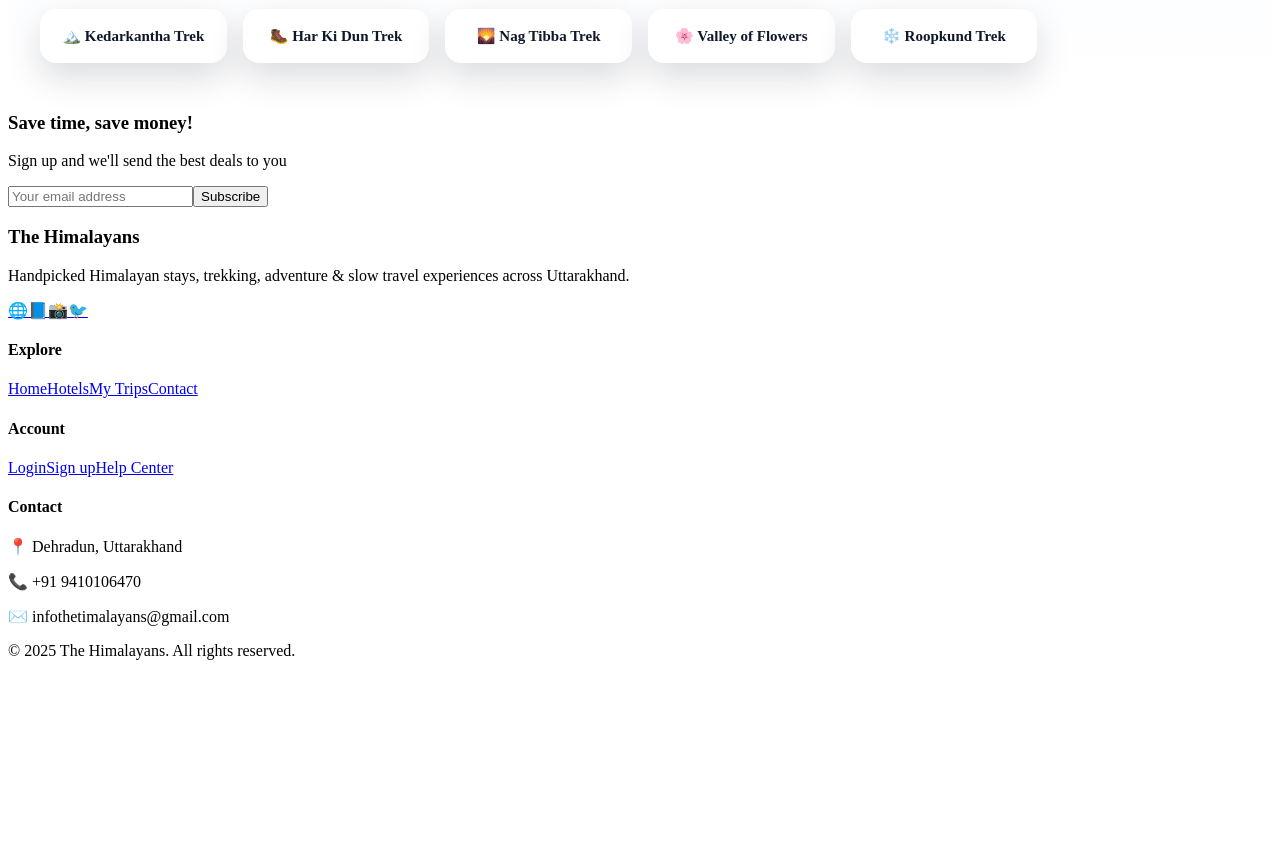
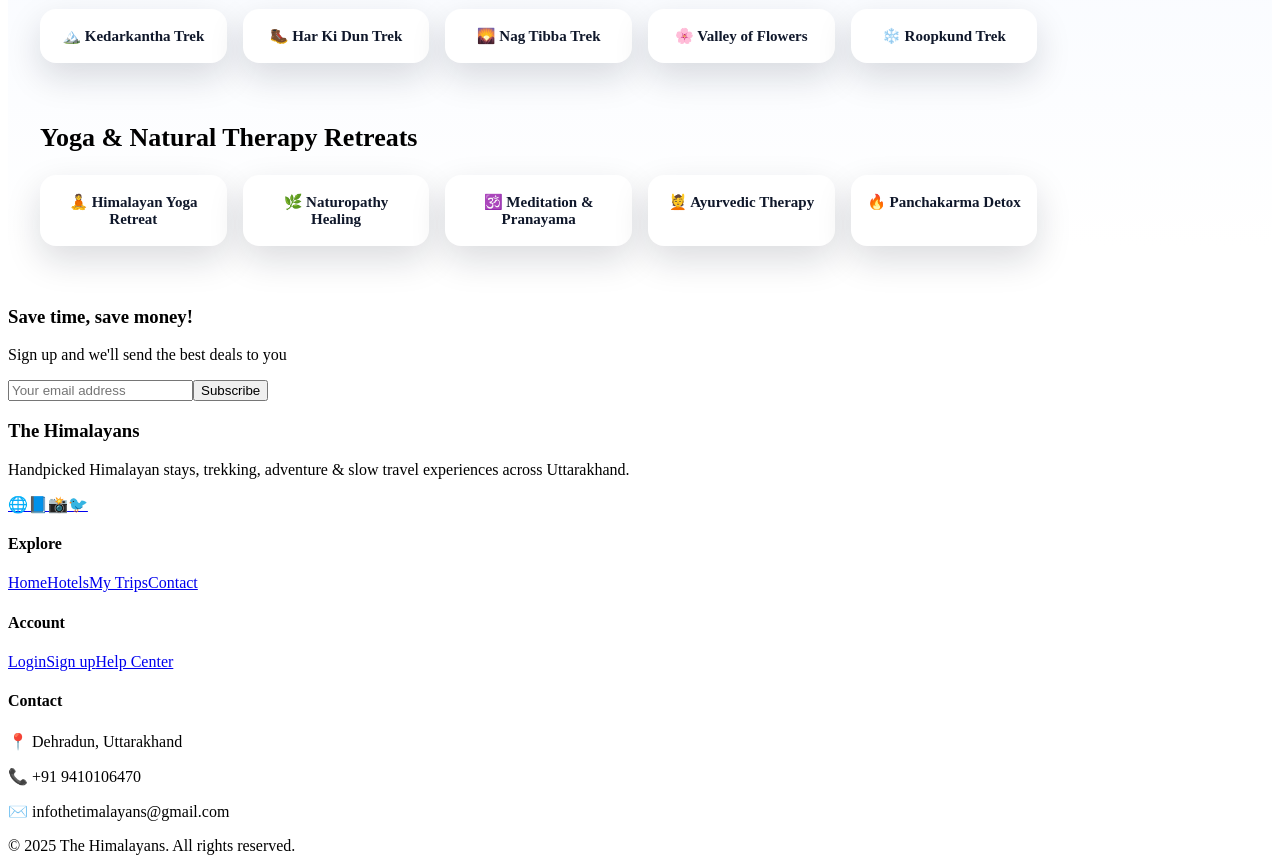
Before and after one commit to pamnautiyal-cpu/himstay, a React (Vite) app in the folder frontend/: page / in a window 1280 px wide. Shown: the part 820-1683 px from the top of the page. Before the commit the page ends 1488 px from the top, so only its background shows below. Built offline with nearby package versions, Linux system fonts and the light colour scheme.

Commit message:
Add trekking and yoga sections

```diff
--- a/frontend/src/pages/Home.jsx
+++ b/frontend/src/pages/Home.jsx
@@ -83,12 +83,9 @@ export default function Home() {
         <h2 style={{ fontSize: 26, fontWeight: 800 }}>
           Top destinations in Uttarakhand
         </h2>
-
         <div style={gridStyle}>
           {["Mussoorie", "Nainital", "Dehradun", "Haldwani"].map((d) => (
-            <div key={d} style={cardStyle}>
-              {d}
-            </div>
+            <div key={d} style={cardStyle}>{d}</div>
           ))}
         </div>
       </section>
@@ -98,7 +95,6 @@ export default function Home() {
         <h2 style={{ fontSize: 26, fontWeight: 800 }}>
           Char Dham Yatra Destinations
         </h2>
-
         <div style={gridStyle}>
           {[
             "Kedarnath",
@@ -107,9 +103,7 @@ export default function Home() {
             "Yamunotri",
             "Hemkund Sahib",
           ].map((d) => (
-            <div key={d} style={cardStyle}>
-              {d}
-            </div>
+            <div key={d} style={cardStyle}>{d}</div>
           ))}
         </div>
       </section>
@@ -119,7 +113,6 @@ export default function Home() {
         <h2 style={{ fontSize: 26, fontWeight: 800 }}>
           Trekking & Adventure in Uttarakhand
         </h2>
-
         <div style={gridStyle}>
           {[
             "🏔️ Kedarkantha Trek",
@@ -128,9 +121,25 @@ export default function Home() {
             "🌸 Valley of Flowers",
             "❄️ Roopkund Trek",
           ].map((t) => (
-            <div key={t} style={cardStyle}>
-              {t}
-            </div>
+            <div key={t} style={cardStyle}>{t}</div>
+          ))}
+        </div>
+      </section>
+
+      {/* 🧘 YOGA & NATURAL THERAPY */}
+      <section style={sectionStyle}>
+        <h2 style={{ fontSize: 26, fontWeight: 800 }}>
+          Yoga & Natural Therapy Retreats
+        </h2>
+        <div style={gridStyle}>
+          {[
+            "🧘 Himalayan Yoga Retreat",
+            "🌿 Naturopathy Healing",
+            "🕉️ Meditation & Pranayama",
+            "💆 Ayurvedic Therapy",
+            "🔥 Panchakarma Detox",
+          ].map((y) => (
+            <div key={y} style={cardStyle}>{y}</div>
           ))}
         </div>
       </section>
```
